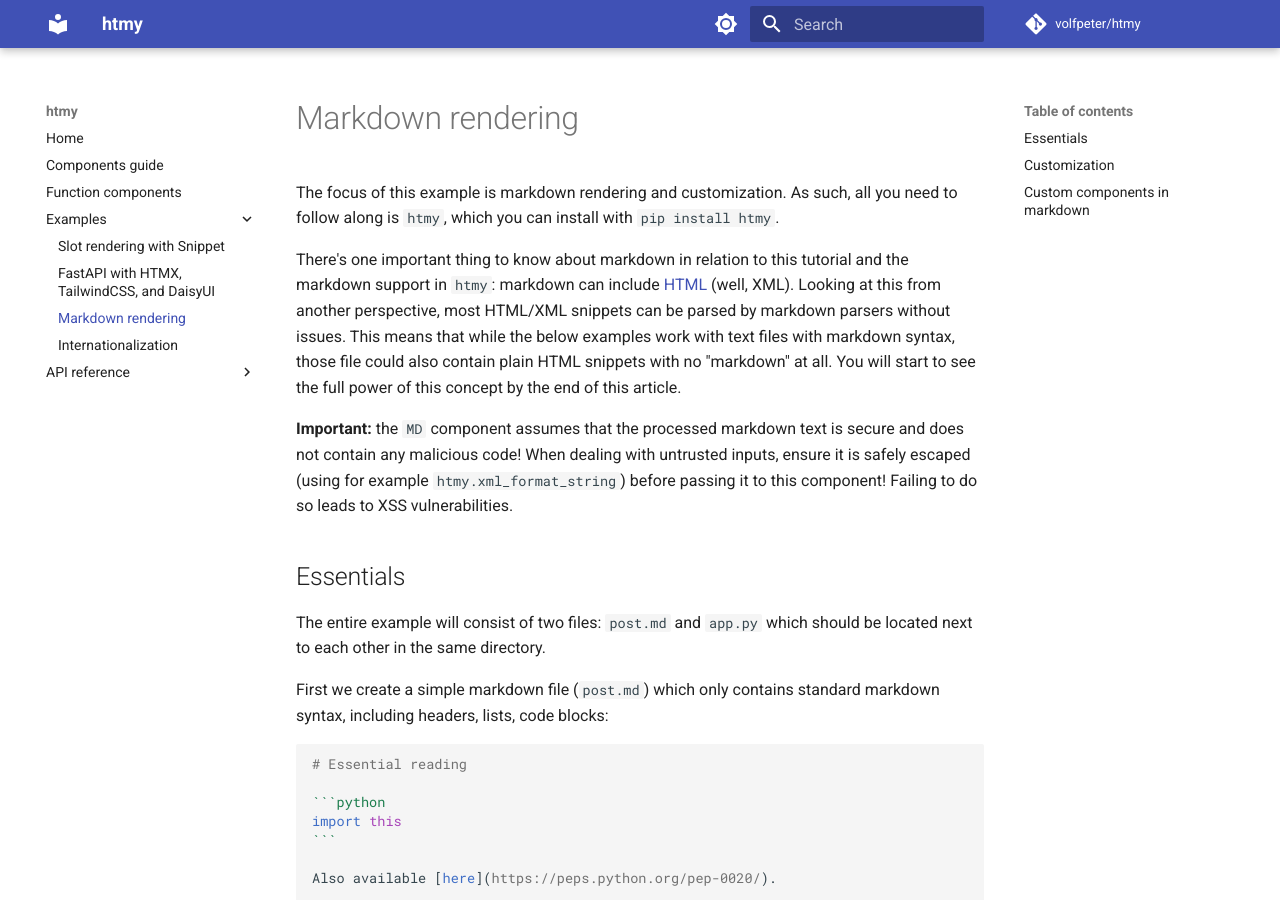
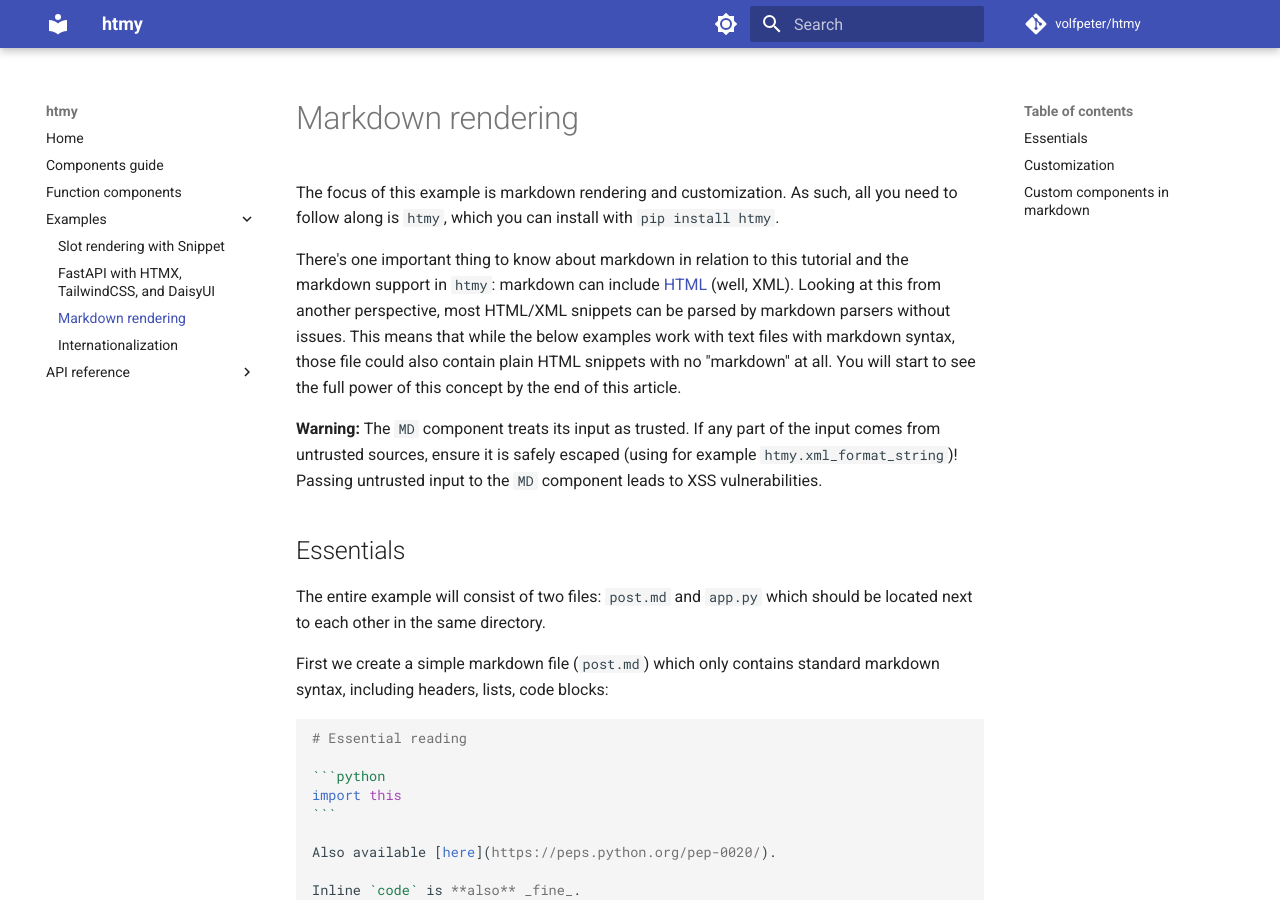
Before and after one commit to volfpeter/htmy, an MkDocs documentation site: the page built from docs/examples/markdown.md, in a window 1280 px wide and 900 px high. Built offline with MkDocs 1.6.1 and Material for MkDocs 9.7.7, drawn with Linux system fonts in a browser that asks for light colours; comment, search, counter and statistics services are not loaded; some of the changed text lies outside the part shown.

Commit message:
docs: fix typos and use Warning instead of Important for the XSS prevention note

```diff
--- a/docs/examples/markdown.md
+++ b/docs/examples/markdown.md
@@ -4,7 +4,7 @@
 
 There's one important thing to know about markdown in relation to this tutorial and the markdown support in `htmy`: markdown can include [HTML](https://daringfireball.net/projects/markdown/syntax#html) (well, XML). Looking at this from another perspective, most HTML/XML snippets can be parsed by markdown parsers without issues. This means that while the below examples work with text files with markdown syntax, those file could also contain plain HTML snippets with no "markdown" at all. You will start to see the full power of this concept by the end of this article.
 
-**Important:** the `MD` component assumes that the processed markdown text is secure and does not contain any malicious code! When dealing with untrusted inputs, ensure it is safely escaped (using for example `htmy.xml_format_string`) before passing it to this component! Failing to do so leads to XSS vulnerabilities.
+**Warning:** The `MD` component treats its input as trusted. If any part of the input comes from untrusted sources, ensure it is safely escaped (using for example `htmy.xml_format_string`)! Passing untrusted input to the `MD` component leads to XSS vulnerabilities.
 
 ## Essentials
 
```
Also changed, not shown: other parts of docs/examples/markdown.md (+2 -2 lines), 1 other file.
